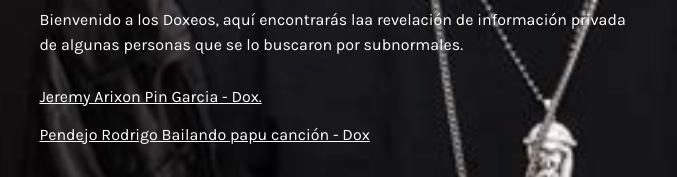
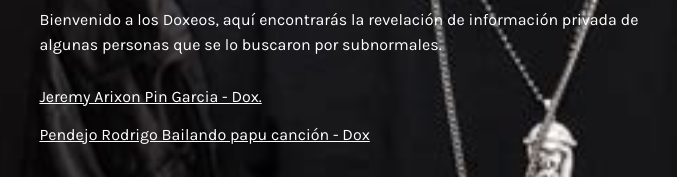
Before and after one commit to LeexDirectory/main, a plain HTML site: page doxs.html in a window 1280 px wide. Shown: the part 275-452 px from the top of the page, 63-740 px from the left. Drawn offline with Linux system fonts and the light colour scheme.

Commit message:
Update doxs.html

```diff
--- a/doxs.html
+++ b/doxs.html
@@ -21,7 +21,7 @@
     </nav>
     <div class="content">
       <h2>Doxeos</h2>
-      <p>Bienvenido a los Doxeos, aquí encontrarás laa revelación de información privada de algunas personas que se lo buscaron por subnormales.<br></p>
+      <p>Bienvenido a los Doxeos, aquí encontrarás la revelación de información privada de algunas personas que se lo buscaron por subnormales.<br></p>
     </div>
     <div class="link">
       <a href="doxs/jeremy_dox1.txt" target="_blank">Jeremy Arixon Pin Garcia - Dox.</a>
```
